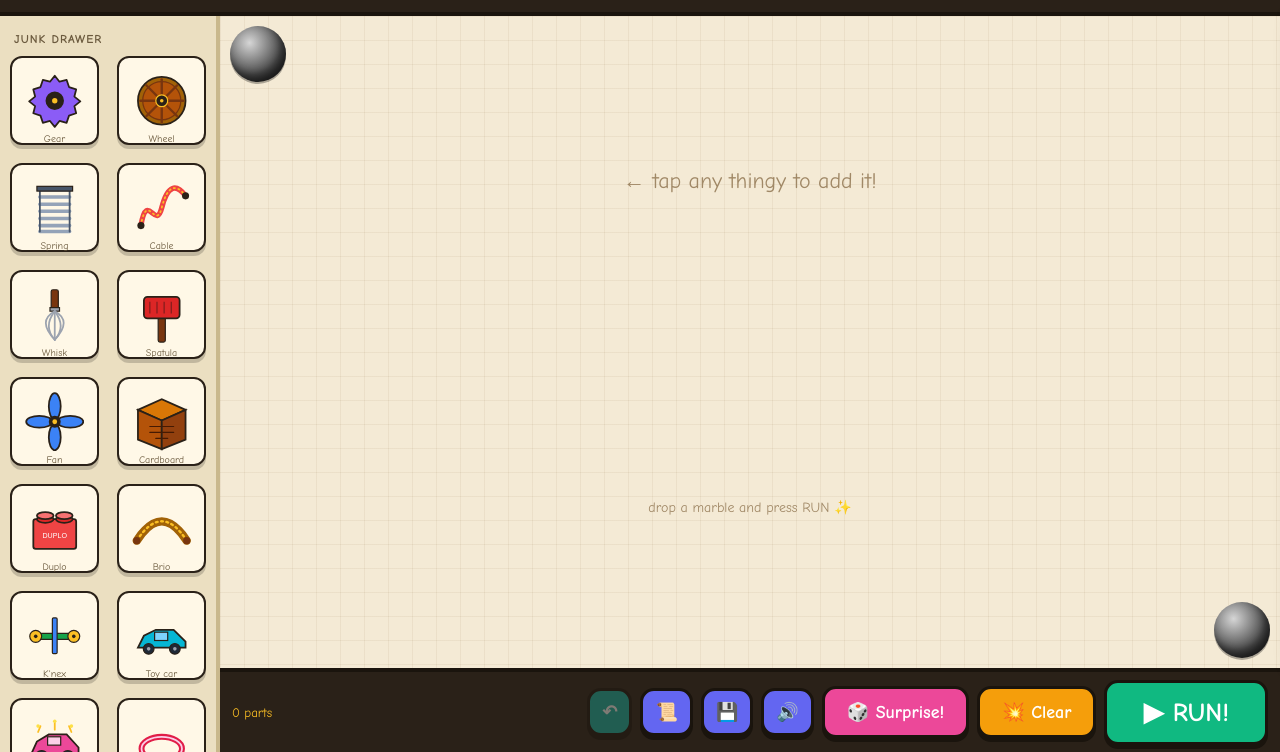
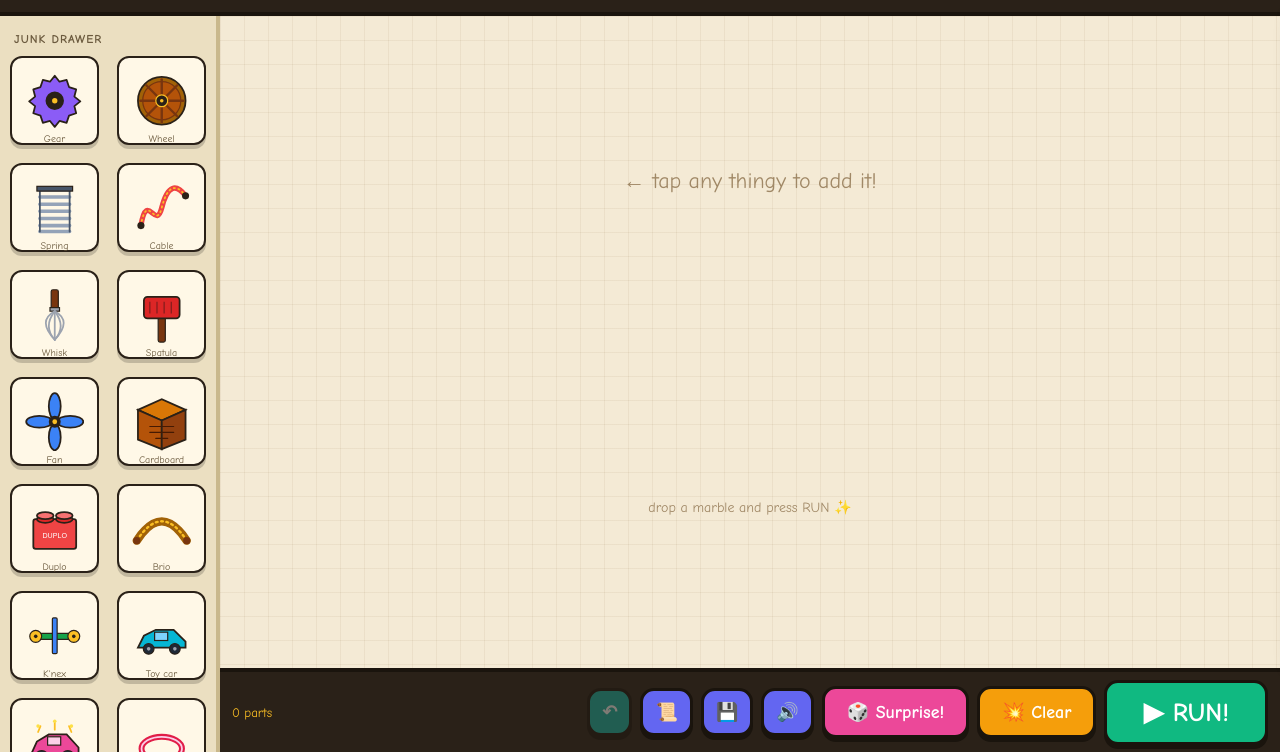
Before and after one commit to Milanzor/mad-machine, a plain HTML site: page index.html in a window 1280 px wide. Shown: the part 48-800 px from the top of the page. Drawn offline with Linux system fonts and the light colour scheme.

Commit message:
Remove decorative corner spheres from the workshop

```diff
--- a/index.html
+++ b/index.html
@@ -114,15 +114,6 @@
     background-size: 24px 24px;
     touch-action: none;
   }
-  .shop::before, .shop::after {
-    content: ""; position: absolute; width: 56px; height: 56px;
-    background: radial-gradient(circle at 35% 30%, #d6d6d6, #4a4a4a 60%, #1a1a1a);
-    border-radius: 50%;
-    box-shadow: inset -4px -6px 8px rgba(0,0,0,.5), 0 2px 0 rgba(0,0,0,.3);
-    pointer-events: none;
-  }
-  .shop::before { top: 10px; left: 10px; }
-  .shop::after { bottom: 10px; right: 10px; }
   .shop .hint {
     position: absolute; inset: 0;
     display: grid; place-items: center;
```
